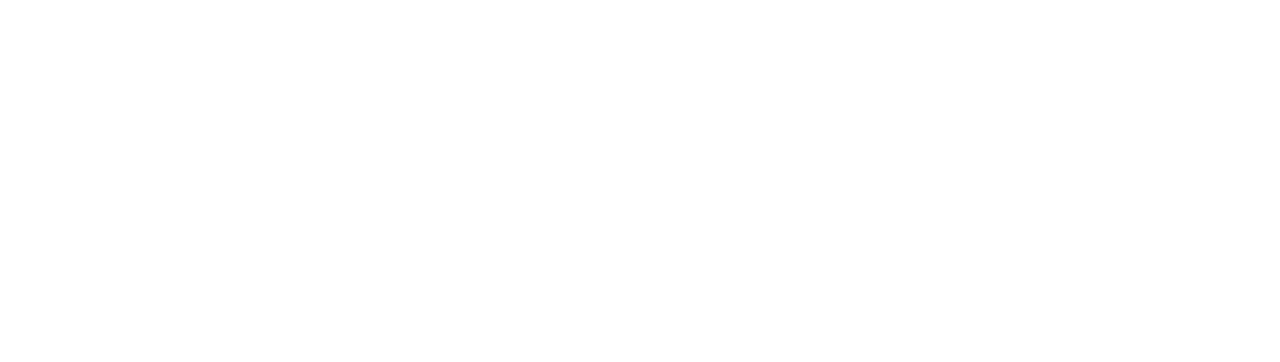
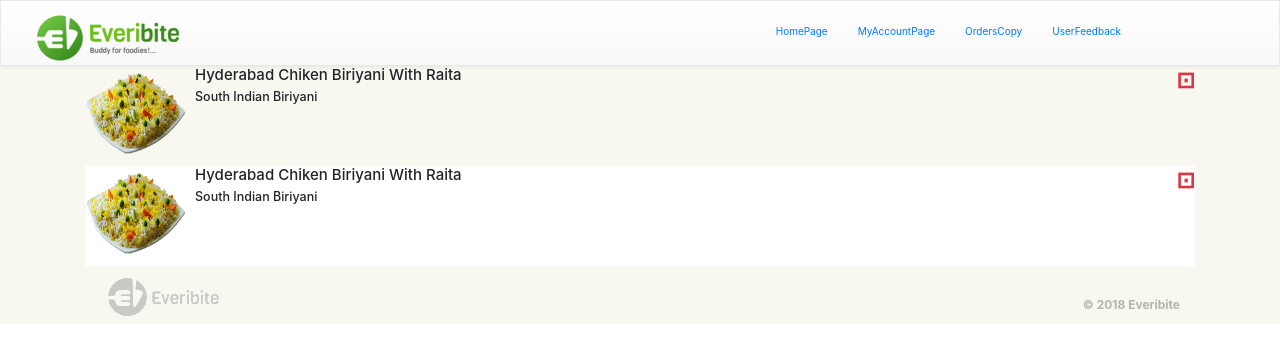
Before and after one commit to ramkumarpandi/Everibite, a React (Create React App) app: page /UserFeedback in a window 1280 px wide. Shown: the top 362 px of the page. Built offline with nearby package versions, Linux system fonts and the light colour scheme.

Commit message:
committed 25/08 5.00pm

```diff
--- a/src/App.js
+++ b/src/App.js
@@ -10,6 +10,7 @@
 import MyAccount from './MyAccount';
 import RegistrationProcess from './RegistrationProcess';
 import OrdersCopy from './OrdersCopy';
+import UserFeedback from './UserFeedback';
 library.add(faShoppingBag);
 class App extends Component {
   render() {
@@ -20,6 +21,7 @@
 	<Route path="/MyAccount" component={MyAccount}/>
 	<Route path="/RegistrationProcess" component={RegistrationProcess}/>
 	<Route path="/OrdersCopy" component={OrdersCopy}/>
+	<Route path="/UserFeedback" component={UserFeedback}/>
       </div>
 </Router>
     );
--- a/src/LoginForm.css
+++ b/src/LoginForm.css
@@ -9,7 +9,7 @@
   }
 }
 .fade:not(.show) {
-    opacity: 0.9 !important;
+    opacity: 1 !important;
 }
 .modal-content {
 	margin-top:20rem;
--- a/src/NavBar.js
+++ b/src/NavBar.js
@@ -15,12 +15,16 @@
 this.state = {
 show: false,
 show1:false,
+show2:false,
 email: "",
 password: ""
 };
 }
 handleClose() {
 this.setState({ show: false , show1: false});
+}
+handleClose1() {
+this.setState({ show2: false });
 }
 handleShow() {
 this.setState({ show: true });
@@ -42,13 +46,15 @@
 render(){
 return(
 
-<div  >
+<div>
   <div>
     <div className="everibite-bar everibite-white everibite-card" id="myNavbar">
-    <a href="#home"><span><img src={logo} className="" alt="logo" /></span></a>
+    <Link to="/"><span><img src={logo} className="" alt="logo" /></span></Link>
     <div className="everibite-right everibite-hide-small">
-            <a href="/MyAccount" className="everibite-bar-item everibite-button">MyAccount</a>
-	<a href="/RegistrationProcess" className="everibite-bar-item everibite-button">RegistrationProcess</a>
+            <Link to="/MyAccount" className="everibite-bar-item everibite-button">MyAccountPage</Link>
+	<Link to="/RegistrationProcess" className="everibite-bar-item everibite-button">RegistrationProcess</Link>
+<Link to="/OrdersCopy" className="everibite-bar-item everibite-button">OrdersCopy</Link>
+<Link to="/UserFeedback" className="everibite-bar-item everibite-button">UserFeedback</Link>
             <Button className="everibite-bar-item everibite-button "  onClick={this.handleShow}>
                   LOGIN
             </Button>
@@ -81,7 +87,9 @@
             placeholder="Password"
             />
             </FormGroup>
-            <a href="#" className="float-right mb-4 text-success">Forgot Password ?</a>
+<a href="#" className="float-right mb-4 text-success" onClick={this.handleShow1}>New User? ClickHere</a>
+            <a href="#" className="float-right mb-4 text-success mr-5">Forgot Password ?</a>
+
             <Button
             bsSize="large"
             bsStyle="success"
@@ -159,6 +167,13 @@
             type="password"
             placeholder="Password"
             />
+
+		 <FormControl
+            value={this.state.confirmpassword}
+            onChange={this.confirmhandleChange}
+            type="password"
+            placeholder="ConfirmPassword"
+            />
             </FormGroup>
 
             <Button
--- a/src/NavBar1.js
+++ b/src/NavBar1.js
@@ -18,14 +18,17 @@
   </Navbar.Header>
   <Navbar.Collapse>
     <Nav pullRight>
-      <NavItem eventKey={1} componentClass={Link} href="/" to="/">
-        HomePage
+      <NavItem eventKey={1}><Link to="/">
+        HomePage</Link>
       </NavItem>
-      <NavItem eventKey={2} componentClass={Link} href="/MyAccount" to="/MyAccount">
-        MyAccountPage
+      <NavItem eventKey={2}><Link to="/MyAccount">
+        MyAccountPage</Link>
       </NavItem>
-	<NavItem eventKey={3} componentClass={Link} href="/OrdersCopy" to="/OrdersCopy">
-        OrdersCopy
+	<NavItem eventKey={3}><Link to="/OrdersCopy">
+        OrdersCopy</Link>
+      </NavItem>
+<NavItem eventKey={4}><Link to="/UserFeedback">
+        UserFeedback</Link>
       </NavItem>
     </Nav>
   </Navbar.Collapse>
--- /dev/null
+++ b/src/UserFeedback.css
@@ -0,0 +1,4 @@
+.everibite-vegIcon{
+	font-weight:bold;
+	font-size:1.5em;
+}
--- /dev/null
+++ b/src/UserFeedback.js
@@ -0,0 +1,44 @@
+import React, { Component } from 'react';
+import { Media } from 'react-bootstrap';
+import './UserFeedback.css';
+import CommonFooter from './CommonFooter';
+import NavBar1 from './NavBar1';
+import './NavBar.css';
+import './Footer.css';
+import biriyani from './biriyani.png';
+export default class UserFeedback extends Component{
+render(){
+return(
+<div>
+  <NavBar1/>
+  <div className="container">
+    <Media>
+    <Media.Left>
+      <img width={100} height={100} src={biriyani} alt="thumbnail" />
+    </Media.Left>
+    <Media.Body>
+      <Media.Heading><span className="float-right everibite-vegIcon text-danger">&#8865;</span><h4>Hyderabad Chiken Biriyani With Raita</h4><h5>South Indian Biriyani</h5></Media.Heading>
+      <p>
+
+      </p>
+    </Media.Body>
+  </Media>
+<div className="bg-white">
+<Media>
+    <Media.Left>
+      <img width={100} height={100} src={biriyani} alt="thumbnail" />
+    </Media.Left>
+    <Media.Body>
+      <Media.Heading><span className="float-right everibite-vegIcon text-danger">&#8865;</span><h4>Hyderabad Chiken Biriyani With Raita</h4><h5>South Indian Biriyani</h5></Media.Heading>
+      <p>
+
+      </p>
+    </Media.Body>
+  </Media>
+</div>
+  <CommonFooter/>
+</div>
+</div>
+);
+}
+}
```
Also changed, not shown: src/biriyani.png (added).
